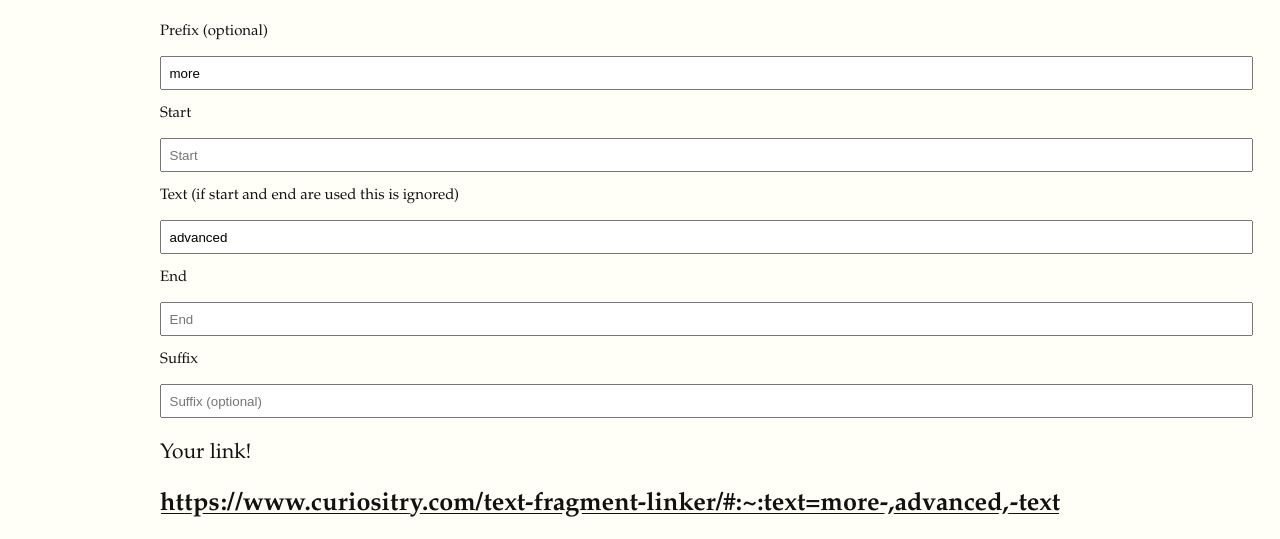
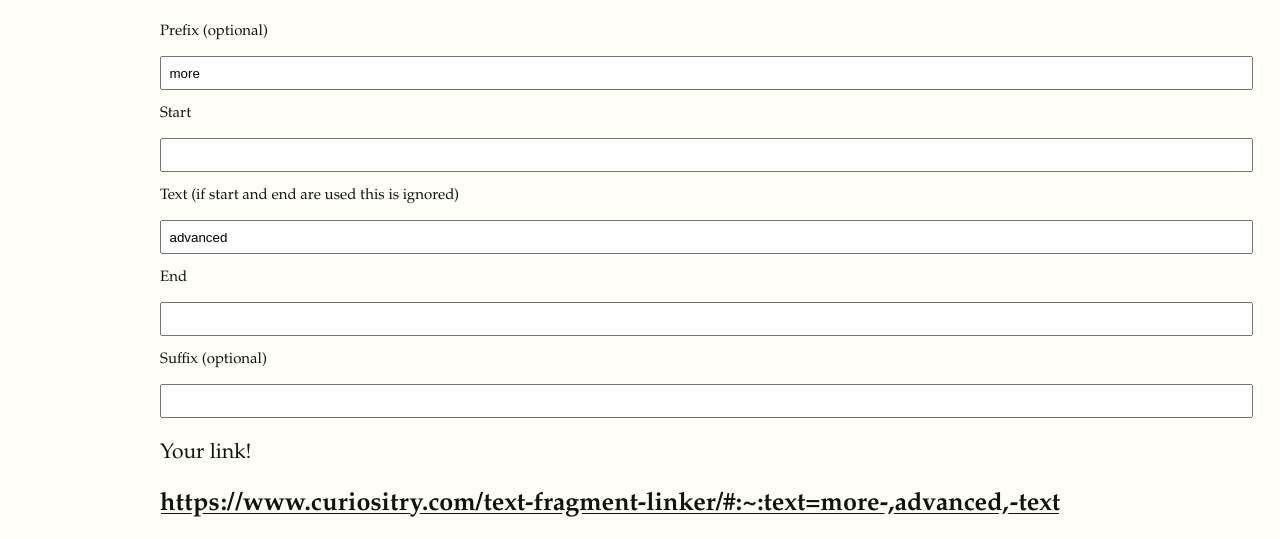
Before and after one commit to curiositry/text-fragment-linker, a plain HTML site: page index.html in a window 1280 px wide. Shown: the part 1040-1579 px from the top of the page. Drawn offline with Linux system fonts and the light colour scheme; a web font is replaced by a local one.

Commit message:
Remove placeholders that duplicate labels

```diff
--- a/index.html
+++ b/index.html
@@ -49,15 +49,15 @@
   <input id="urlInput" title="URL" placeholder="URL" value="https://www.curiositry.com/text-fragment-linker/">
   <br>
   <label for="prefixInput">Prefix (optional)</label>
-  <input id="prefixInput" title="Prefix" placeholder="Prefix (optional)" value="more">
+  <input id="prefixInput" title="Prefix" value="more">
   <label for="startInput">Start</label>
-  <input id="startInput" title="Start" placeholder="Start">
+  <input id="startInput" title="Start" >
   <label for="textInput">Text (if start and end are used this is ignored)</label>
-  <input id="textInput" title="URL" placeholder="Text (if start and end are used this is ignored)" value="advanced">
-  <label for="enddInput">End</label>
-  <input id="endInput" title="End" placeholder="End">
-  <label for="suffixInput">Suffix</label>
-  <input id="suffixInput" title="Suffix" placeholder="Suffix (optional)" >
+  <input id="textInput" title="Text" value="advanced">
+  <label for="endInput">End</label>
+  <input id="endInput" title="End" >
+  <label for="suffixInput">Suffix (optional)</label>
+  <input id="suffixInput" title="Suffix" >
   <p>Your link!</p>
   <p>
     <a href="https://www.curiositry.com/text-fragment-linker/#:~:text=more-,advanced,-text" id="output" class="output">https://www.curiositry.com/text-fragment-linker/#:~:text=more-,advanced,-text</a>
```
